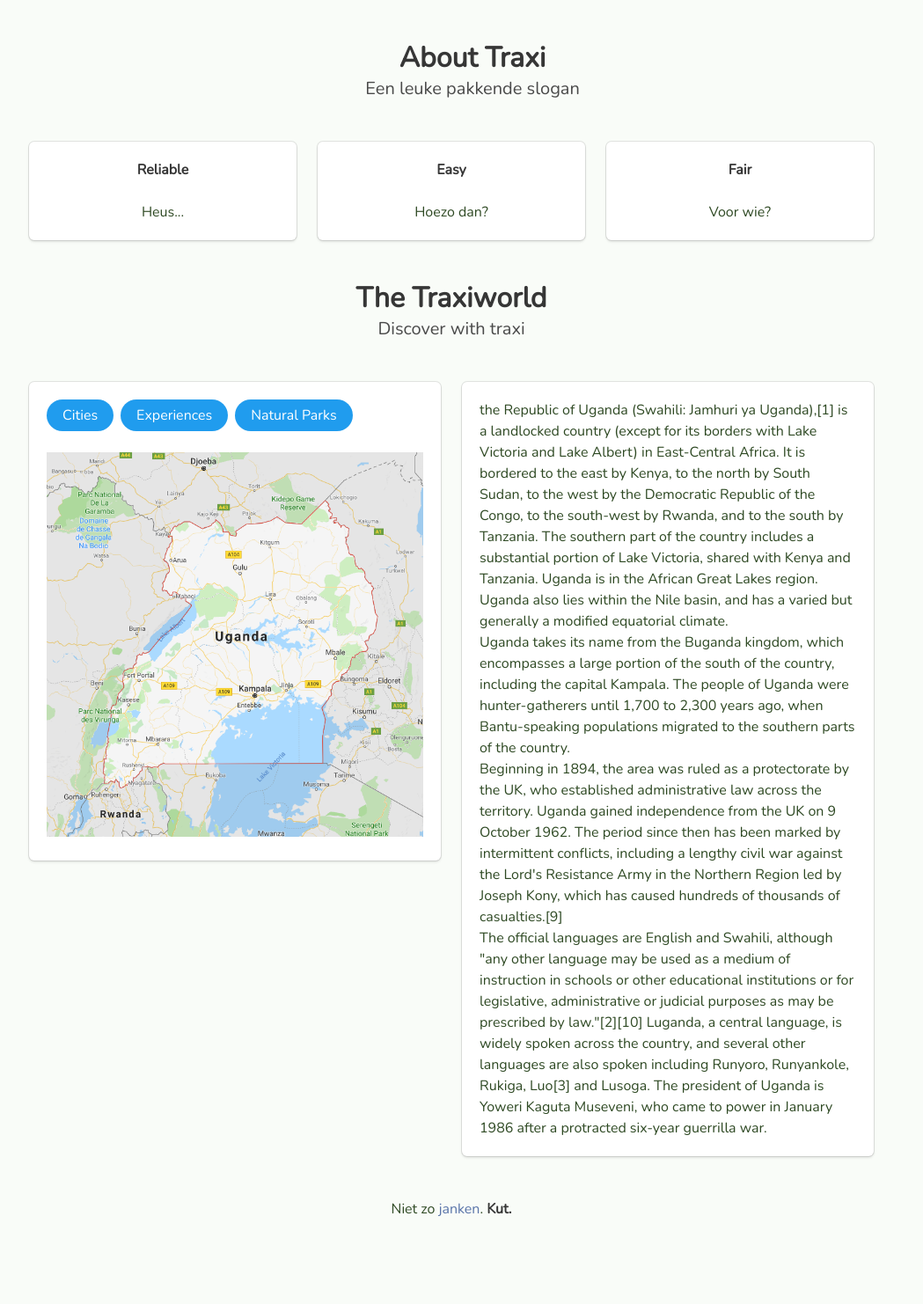
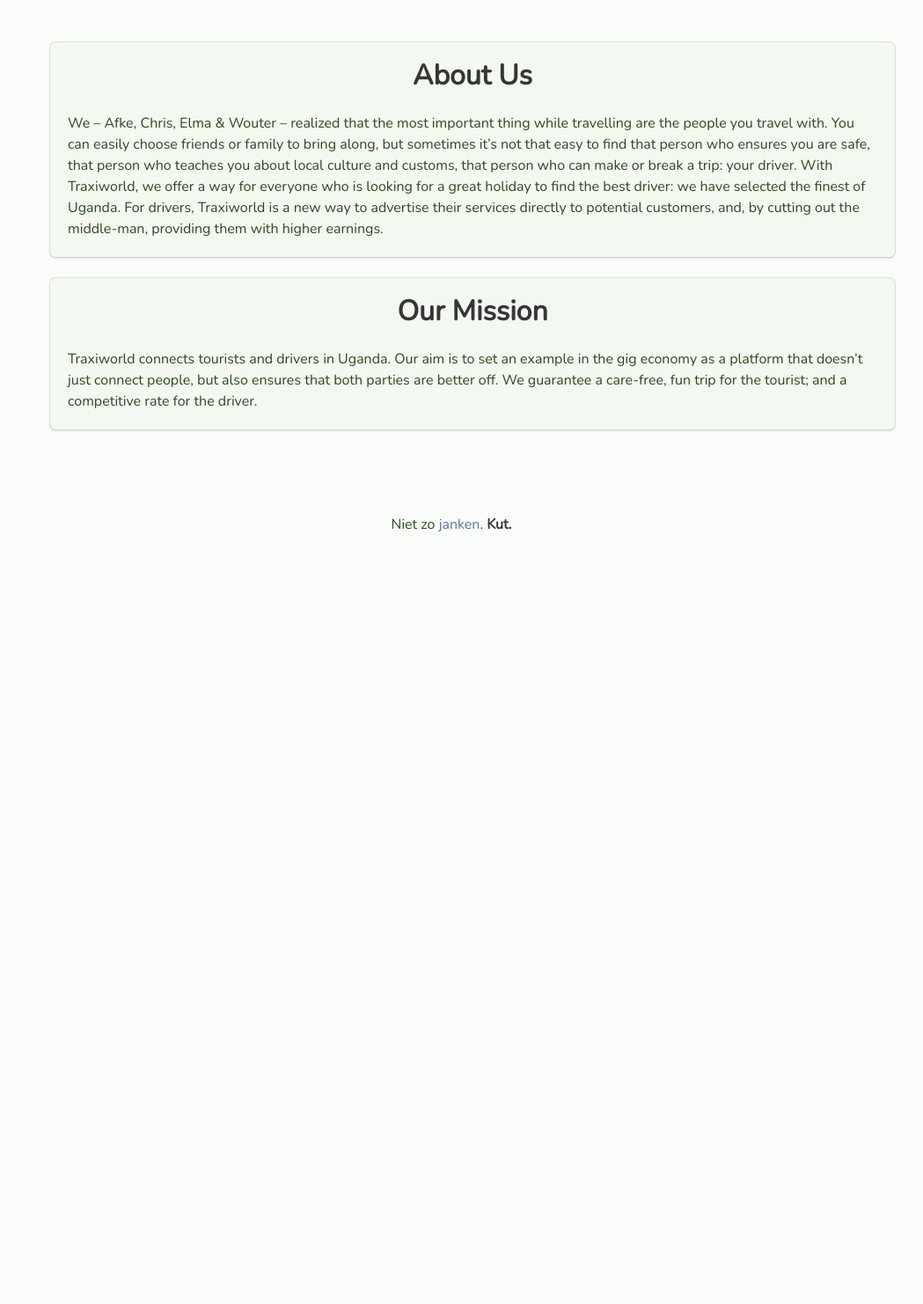
Before and after one commit to traxibv/master_traxi, a Flask app: page /about in a window 1280 px wide. Shown: the part 52-1534 px from the top of the page at 88% size, without its empty margins (127-1176 px from the left). After the commit the page ends 656 px from the top, so only its background shows below. Run offline with Flask 2, Linux system fonts and the light colour scheme; data comes from the database, SQL or seed files in the repository; style sheets or scripts are compiled from the project's sources; some libraries are stand-ins or nearby versions.

Commit message:
Kleine updates

```diff
--- a/traxiapp/main/routes.py
+++ b/traxiapp/main/routes.py
@@ -5,6 +5,10 @@ from traxiapp.main.forms import SearchForm
 
 main = Blueprint('main', __name__)
 
+# Template filters
+@main.app_template_filter('datetimeformat')
+def datetimeformat(value, format='%d %B %Y'):
+    return value.strftime(format)
 
 @main.route('/', methods=['GET'])
 @main.route('/home', methods=['GET'])
--- a/traxiapp/models.py
+++ b/traxiapp/models.py
@@ -12,8 +12,8 @@ class Availability(db.Model):
 class Review(db.Model):
     id = db.Column(db.Integer(), primary_key=True)
     created = db.Column(db.DateTime, default=datetime.utcnow)
-    user_id = db.Column(db.Integer, db.ForeignKey('user.id'))
-    driver_id = db.Column(db.Integer, db.ForeignKey('user.id'))
+    user = db.Column(db.String, db.ForeignKey('user.username'))
+    driver = db.Column(db.String, db.ForeignKey('user.username'))
     rating = db.Column(db.Integer)
     review_text = db.Column(db.String(300))
 
@@ -32,8 +32,8 @@ class User(db.Model, UserMixin):
     roles = db.relationship('Role', secondary='userroles',backref=db.backref('users', lazy='dynamic'))
 
     #Review relationship
-    reviewer = db.relationship('Review', foreign_keys=[Review.user_id],backref=db.backref('reviewer', lazy='joined'))
-    reviewed = db.relationship('Review', foreign_keys=[Review.driver_id], backref=db.backref('reviewed', lazy='joined'))
+    reviewer = db.relationship('Review', foreign_keys=[Review.user],backref=db.backref('reviewer', lazy='joined'))
+    reviewed = db.relationship('Review', foreign_keys=[Review.driver], backref=db.backref('reviewed', lazy='joined'))
 
     # Availability relationship
     availabilities = db.relationship('Availability', foreign_keys=[Availability.driver_id], backref=db.backref('driver', lazy=True))
--- a/traxiapp/static/css/sass/vanozi.scss
+++ b/traxiapp/static/css/sass/vanozi.scss
@@ -1,15 +1,16 @@
+.avatar-cropper {
+    width: 100px;
+    height: 100px;
+    position: relative;
+    overflow: hidden;
+    border: 2px solid #fff;
+    border-radius: 50%;
+    box-shadow: 0 0 5px gray;
+}
+
 .avatar {
-
-    /* make a square container */
-    width: 150px;
-    height: 150px;
-
-    /* fill the container, preserving aspect ratio, and cropping to fit */
-    background-size: cover;
-
-    /* center the image vertically and horizontally */
-    background-position: top center;
-
-    /* round the edges to a circle with border radius 1/2 container size */
-    border-radius: 50%;
+    display: inline;
+    margin: 0 auto;
+    height: 100%;
+    width: auto;
 }
--- a/traxiapp/templates/about.html
+++ b/traxiapp/templates/about.html
@@ -1,112 +1,26 @@
 {% extends "base.html" %}
 
 {% block content %}
-<section class="hero">
-    <div class="hero-body">
-        <div class="container">
-            <h1 class="title has-text-centered">
-                About Traxi
-            </h1>
-            <h2 class="subtitle has-text-centered">
-                Een leuke pakkende slogan
-            </h2>
-        </div>
+<section class='section'>
+    <div class='container box has-background-light'>
+        <h1 class='title has-text-centered'>About Us</h1>
+        <p>We – Afke, Chris, Elma & Wouter – realized that the most important thing while travelling are the people you
+            travel with. You can easily choose friends or family to bring along, but sometimes it’s not that easy to
+            find that person who ensures you are safe, that person who teaches you about local culture and customs,
+            that person who can make or break a trip: your driver.
+            With Traxiworld, we offer a way for everyone who is looking for a great holiday to find the best driver: we
+            have selected the finest of Uganda. For drivers, Traxiworld is a new way to advertise their services
+            directly to potential customers, and, by cutting out the middle-man, providing them with higher earnings.
+        </p>
+    </div>
+    <div class='container box has-background-light'>
+        <h1 class='title has-text-centered'>Our Mission</h1>
+        <p>
+            Traxiworld connects tourists and drivers in Uganda. Our aim is to set an example in the gig economy as a
+            platform that doesn’t just connect people, but also ensures that both parties are better off. We guarantee
+            a care-free, fun trip for the tourist; and a competitive rate for the driver.
+        </p>
     </div>
 </section>
-<section>
-    <div class="columns">
-        <div class="column">
-            <div class='box'>
-                <div class='has-text-centered'>
-                    <strong>Reliable</strong>
-                </div>
-                <br>
-                <div class='has-text-centered'>Heus...</div>
-            </div>
-        </div>
-        <div class="column">
-            <div class='box'>
-                <div class='has-text-centered'>
-                    <strong>Easy</strong>
-                </div>
-                <br>
-                <div class='has-text-centered'>Hoezo dan?</div>
-            </div>
 
-        </div>
-        <div class="column">
-            <div class='box'>
-                <div class='has-text-centered'>
-                    <strong>Fair</strong>
-                </div>
-                <br>
-                <div class='has-text-centered'>Voor wie?</div>
-            </div>
-        </div>
-    </div>
-</section>
-<br>
-<br>
-<div class='container'>
-    <h1 class='title has-text-centered'>The Traxiworld</h1>
-    <h2 class='subtitle has-text-centered'>Discover with traxi</h2>
-    <br>
-</div>
-<section>
-    <div class='columns'>
-        <div class="column">
-            <div class='box'>
-                <div class='buttons is-medium'>
-                    <a class='button is-rounded is-info'>Cities</a>
-                    <a class='button is-rounded is-info'>Experiences</a>
-                    <a class='button is-rounded is-info'>Natural Parks</a>
-                </div>
-                <img src="/static/images/ugandagooglemaps.png">
-            </div>
-        </div>
-        <div class="column">
-            <div class='box'>
-            <p> the Republic of Uganda (Swahili: Jamhuri ya Uganda),[1] is a landlocked country
-                (except for its borders with Lake Victoria and Lake Albert) in East-Central Africa. It is bordered
-                to
-                the east by Kenya, to the north by South Sudan, to the west by the Democratic Republic of the
-                Congo, to
-                the south-west by Rwanda, and to the south by Tanzania. The southern part of the country includes a
-                substantial portion of Lake Victoria, shared with Kenya and Tanzania. Uganda is in the African
-                Great
-                Lakes region. Uganda also lies within the Nile basin, and has a varied but generally a modified
-                equatorial climate.
-                <br>
-                Uganda takes its name from the Buganda kingdom, which encompasses a large portion of the south of
-                the
-                country, including the capital Kampala. The people of Uganda were hunter-gatherers until 1,700 to
-                2,300
-                years ago, when Bantu-speaking populations migrated to the southern parts of the country.
-                <br>
-                Beginning in 1894, the area was ruled as a protectorate by the UK, who established administrative
-                law
-                across the territory. Uganda gained independence from the UK on 9 October 1962. The period since
-                then
-                has been marked by intermittent conflicts, including a lengthy civil war against the Lord's
-                Resistance
-                Army in the Northern Region led by Joseph Kony, which has caused hundreds of thousands of
-                casualties.[9]
-                <br>
-                The official languages are English and Swahili, although "any other language may be used as a
-                medium of
-                instruction in schools or other educational institutions or for legislative, administrative or
-                judicial
-                purposes as may be prescribed by law."[2][10] Luganda, a central language, is widely spoken across
-                the
-                country, and several other languages are also spoken including Runyoro, Runyankole, Rukiga, Luo[3]
-                and
-                Lusoga.
-
-                The president of Uganda is Yoweri Kaguta Museveni, who came to power in January 1986 after a
-                protracted
-                six-year guerrilla war.
-            </p>
-        </div>
-    </div>
-</section>
 {% endblock %}
--- a/traxiapp/users/routes.py
+++ b/traxiapp/users/routes.py
@@ -11,6 +11,10 @@ from traxiapp import profilepictures
 
 users = Blueprint('users', __name__)
 
+# Template filters
+@users.app_template_filter('datetimeformat')
+def datetimeformat(value, format='%d %B %Y'):
+    return value.strftime(format)
 
 # url route for the registration page
 @users.route('/register',  methods=['GET', 'POST'])
```
Also changed, not shown: traxiapp/drivers/routes.py (+7 -2 lines), traxiapp/templates/_driver.html (+13 -47 lines), traxiapp/templates/_review.html (+9 -11 lines), traxiapp/templates/home.html (+8 -22 lines), traxiapp/templates/profile.html (+16 -30 lines).
